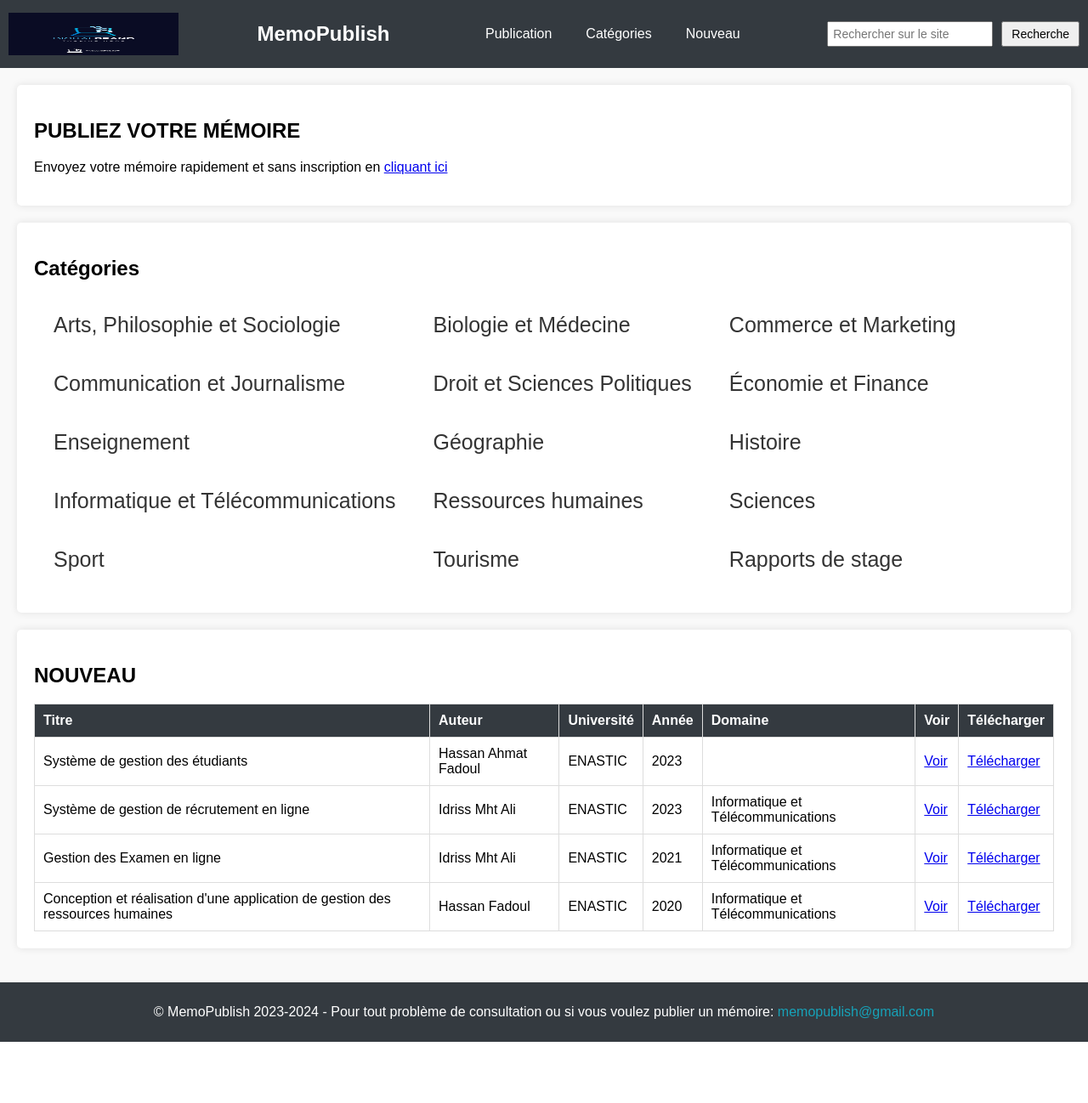
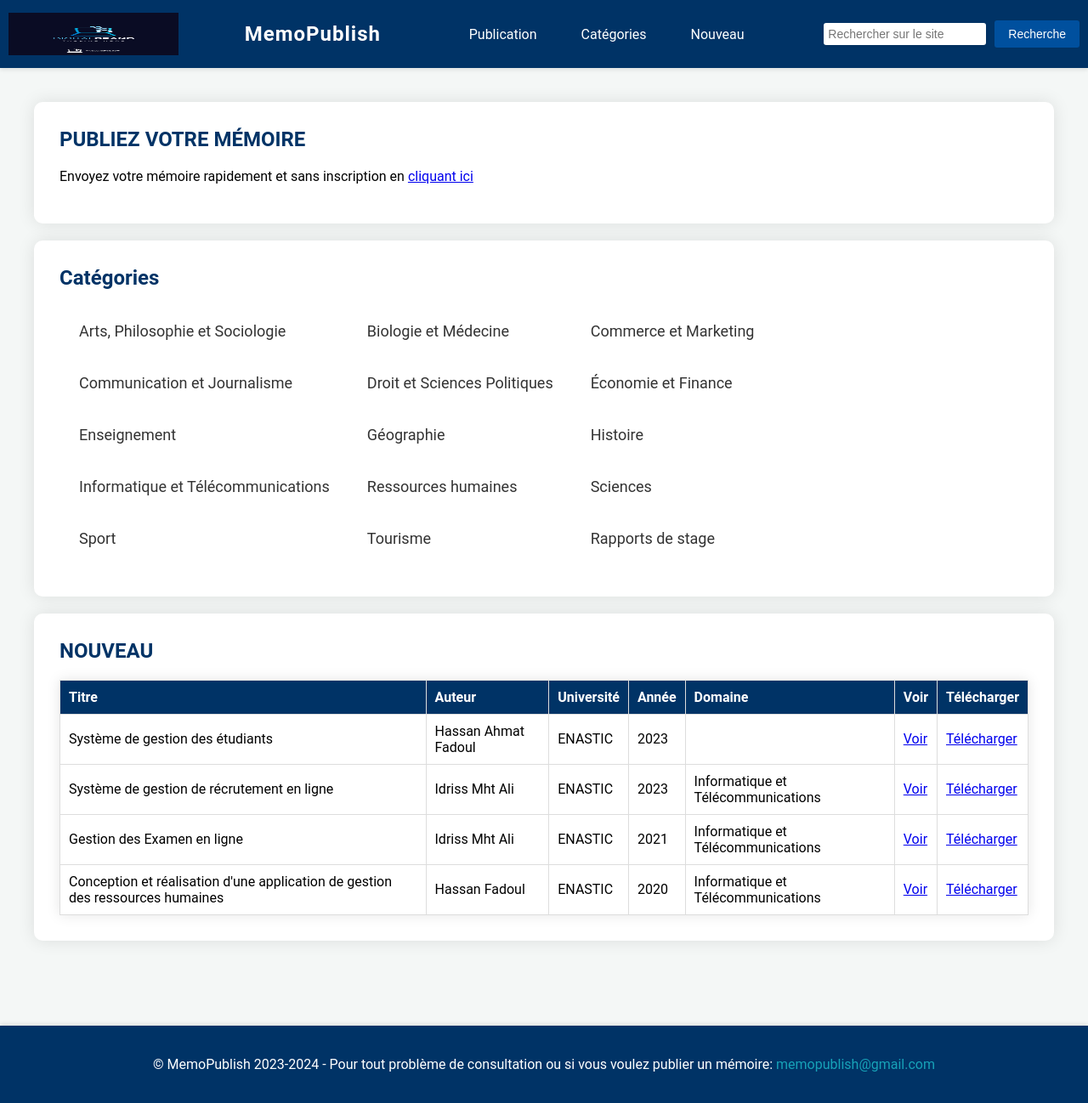
Before and after one commit to Tougay/Memoire_Online, a PHP site: page /index.php in a window 1280 px wide. Shown: the whole page at 85% size. Before the commit the page ends 1226 px from the top, so only its background shows below. Run offline with PHP 8.4, Linux system fonts and the light colour scheme; data comes from the database, SQL or seed files in the repository.

Commit message:
Personnalisation du site

```diff
--- a/index.php
+++ b/index.php
@@ -25,18 +25,19 @@
     <title>MemoPublish</title>
     <style>
         body {
-            font-family: Arial, sans-serif;
-            background-color: #f9f9f9;
+            font-family: 'Roboto', sans-serif;
+            background-color: #f4f7f6;
             margin: 0;
             padding: 0;
         }
         #header {
-            background-color: #343a40;
+            background-color: #003366;
             color: white;
             padding: 15px 10px;
             display: flex;
             align-items: center;
             justify-content: space-between;
+            box-shadow: 0 2px 5px rgba(0,0,0,0.1);
         }
         #header img {
             height: 50px;
@@ -44,6 +45,7 @@
         #header h1 {
             font-size: 24px;
             margin: 0 10px;
+            letter-spacing: 1px;
         }
         #header nav {
             display: flex;
@@ -53,12 +55,12 @@
             color: white;
             text-decoration: none;
             margin: 0 10px;
-            padding: 5px 10px;
+            padding: 8px 16px;
             border-radius: 3px;
             transition: background-color 0.3s ease, transform 0.3s ease;
         }
         #header nav a:hover {
-            background-color: #495057;
+            background-color: #00509e;
             transform: scale(1.1);
         }
         #header form {
@@ -69,20 +71,38 @@
             padding: 5px;
             font-size: 14px;
             margin-right: 10px;
+            border: none;
+            border-radius: 3px;
+            box-shadow: 0 2px 5px rgba(0,0,0,0.1);
         }
         #header button {
-            padding: 5px 10px;
+            padding: 8px 16px;
             font-size: 14px;
+            border: none;
+            border-radius: 3px;
+            background-color: #00509e;
+            color: white;
+            cursor: pointer;
+            transition: background-color 0.3s ease;
+        }
+        #header button:hover {
+            background-color: #007bff;
         }
         #main {
-            padding: 20px;
+            padding: 40px;
+            max-width: 1200px;
+            margin: 0 auto;
         }
         #publication, #categories, #new {
             background-color: white;
-            padding: 20px;
+            padding: 30px;
             margin-bottom: 20px;
-            border-radius: 5px;
-            box-shadow: 0 0 10px rgba(0,0,0,0.1);
+            border-radius: 10px;
+            box-shadow: 0 0 20px rgba(0,0,0,0.1);
+        }
+        #publication h2, #categories h2, #new h2 {
+            margin-top: 0;
+            color: #003366;
         }
         #categories a {
             display: block;
@@ -90,22 +110,23 @@
             text-decoration: none;
             color: #333;
             border-radius: 5px;
-            font-size: 25px;
+            font-size: 18px;
             margin-bottom: 10px;
             transition: background-color 0.3s ease, transform 0.3s ease;
         }
         #categories a:hover {
-            background-color: #ddd;
+            background-color: #f0f0f0;
             transform: scale(1.05);
         }
         #categories a.active {
             font-weight: bold;
             color: white;
-            background-color: #343a40;
+            background-color: #003366;
         }
         #new table {
             width: 100%;
             border-collapse: collapse;
+            box-shadow: 0 0 15px rgba(0,0,0,0.1);
         }
         #new th, #new td {
             border: 1px solid #ddd;
@@ -113,15 +134,17 @@
             text-align: left;
         }
         #new th {
-            background-color: #343a40;
+            background-color: #003366;
             color: white;
         }
         #footer {
             text-align: center;
-            padding: 10px;
-            background-color: #343a40;
+            padding: 20px;
+            background-color: #003366;
             color: white;
             position: relative;
+            margin-top: 40px;
+            box-shadow: 0 -2px 5px rgba(0,0,0,0.1);
         }
         #footer a {
             color: #17a2b8;
@@ -130,7 +153,6 @@
         #footer a:hover {
             text-decoration: underline;
         }
-
     </style>
     <script>
         function highlightActiveLink() {
@@ -144,7 +166,7 @@
         function smoothScroll(event) {
             event.preventDefault();
             var targetId = event.currentTarget.getAttribute("href");
-            var targetPosition = document.querySelector(targetId).offsetTop;
+            var targetPosition = document.querySelector(targetId).offsetTop - 60; // Adjusted for header height
             window.scrollTo({
                 top: targetPosition,
                 behavior: "smooth"
@@ -239,7 +261,7 @@
 </div>
 
 <div id="footer">
-    <p>© MemoPublish 2023-2024 - Pour tout problème de consultation ou si vous voulez publier un mémoire: <a href="memopublish@gmail.com">memopublish@gmail.com</a></p>
+    <p>© MemoPublish 2023-2024 - Pour tout problème de consultation ou si vous voulez publier un mémoire: <a href="mailto:memopublish@gmail.com">memopublish@gmail.com</a></p>
 </div>
 
 </body>
```
Lines whose indentation alone changed are shown as unchanged.
